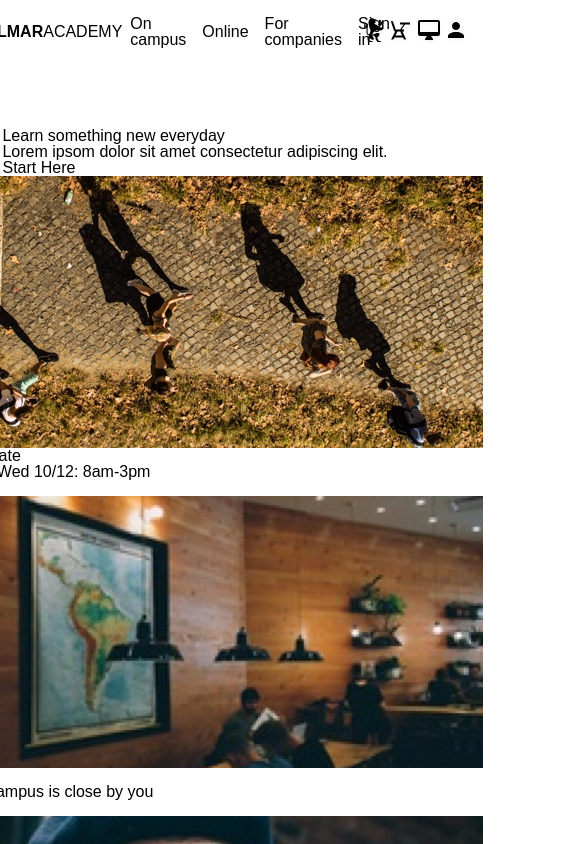
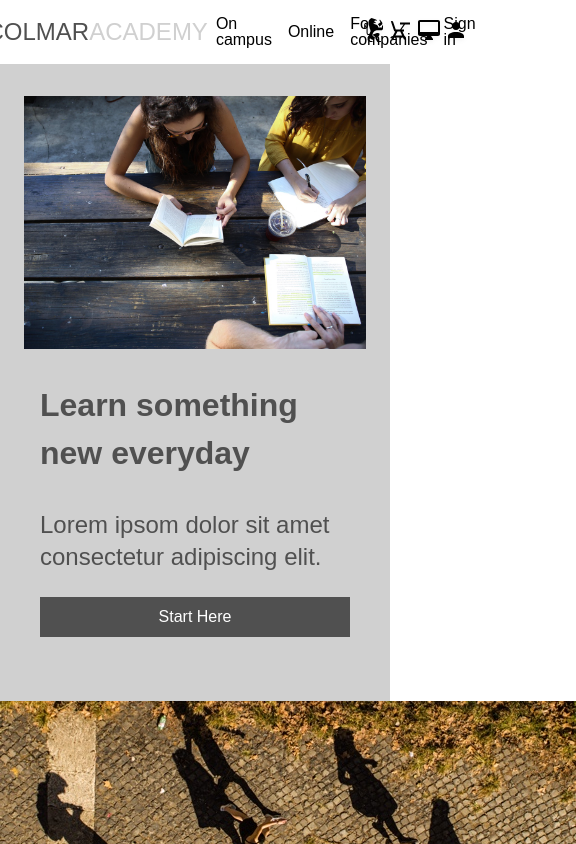
Before and after one commit to ianbgoldberg/colmar-academy, a plain HTML site: page index.html in a window 390 px wide. Shown: the top 844 px of the page, 576 px wide, since content can reach past the window. Drawn offline with Linux system fonts and the light colour scheme.

Commit message:
fix banner html code, add banner css code for desktop and mobile widths, add header css color and font weight code

```diff
--- a/index.html
+++ b/index.html
@@ -29,7 +29,7 @@
     </header>
     <div class="content">
       <div class="banner">
-        <img src="./resources/images/banner.jpg" class="desktop">
+        <img src="./resources/images/banner.jpg">
         <div class="banner_text">
           <h1>Learn something new everyday</h1>
           <h2>Lorem ipsom dolor sit amet consectetur adipiscing elit.</h2>
--- a/resources/css/style.css
+++ b/resources/css/style.css
@@ -5,34 +5,24 @@ html {
   font-family: sans-serif;
 }
 
-body {
-  display: flex;
-  flex-direction: column;
-  align-items: center;
-  justify-content: center;
-}
-
 .content {
   position: relative;
   top: 4rem; /* To offset for fixed header. */
-  display: flex;
-  flex-direction: column;
-  align-items: center;
-  justify-content: center;
 }
 
 .mobile {
   display: none;
 }
 
-@media only screen and (max-width: 760px) {
+@media only screen and (max-width: 940px) {
   .mobile {
     display: inherit;
   }
 
   .desktop {
     display: none;
-  }
+  } /*  THis is not working for the header  */
+
 }
 
 /* HEADER */
@@ -40,10 +30,12 @@ body {
 header {
     height: 4rem;
     width: 100%;
-    background-color: white;
+    background-color: #ffffff;
     display: flex;
     justify-content: center;
     align-items: center;
+    position: fixed;
+    z-index: 10;
   }
 
 header .desktop {
@@ -61,14 +53,28 @@ header .desktop .logo {
     align-items: center;
   }
 
+header .desktop .logo img {
+  height: 3rem;
+  width: auto;
+}
+
+header .desktop .logo h1{
+  color: #d0d0d0;
+  font-weight: 200;
+  font-size: 1.5rem;
+}
+
 header .desktop .logo h1 span{
-    font-weight: 700;
+  color: #505050;
+  font-weight: 500;
   }
 
 header .desktop ul {
     display: inline-flex;
     justify-content: space-between;
     align-items: center;
+    color: #505050;
+    font-weight: 200;
   }
 
 header .desktop ul li {
@@ -77,6 +83,87 @@ header .desktop ul li {
 
 /* BANNER */
 
+.banner {
+  height: 100%;
+  background-color: #d0d0d0;
+  padding: 2rem 1.5rem;
+  display: inline-flex;
+  justify-content: center;
+  align-items: center;
+}
+
+.banner img {
+  width: 60%;
+  height: auto;
+}
+
+.banner .banner_text {
+  height: 100%;
+  color: #505050;
+  margin-left: 2.5rem;
+  display: flex;
+  flex-direction: column;
+  align-items: flex-start;
+  justify-content: space-between;
+}
+
+.banner .banner_text h1 {
+  margin: 1rem 0;
+  font-size: 3rem;
+  font-weight: 700;
+  line-height: 3rem;
+}
+
+.banner .banner_text h2 {
+  margin: 1rem 0;
+  font-size: 1.5rem;
+  line-height: 2rem;
+
+}
+
+.banner .banner_text p {
+  margin: 1rem 0;
+  color: #ffffff;
+  background-color: #505050;
+  width: 100%;
+  padding: 0.75rem 0;
+  text-align: center;
+}
+
+@media only screen and (max-width: 940px) {
+  .banner {
+    display: flex;
+    flex-direction: column;
+    justify-content: center;
+    align-items: center;
+  }
+
+  .banner img {
+    width: 100%;
+    height: auto;
+  }
+
+  .banner .banner_text {
+    margin: 2rem 1rem;
+  }
+
+  .banner .banner_text h1 {
+    margin: 0 0 2rem 0;
+    font-size: 2rem;
+  }
+
+  .banner .banner_text h2 {
+    margin: 0 0 1.5rem 0;
+  }
+
+  .banner .banner_text p {
+    margin: 0;
+  }
+
+}
+
+
+
 /* INFO */
 
 /* COURSES */
```
